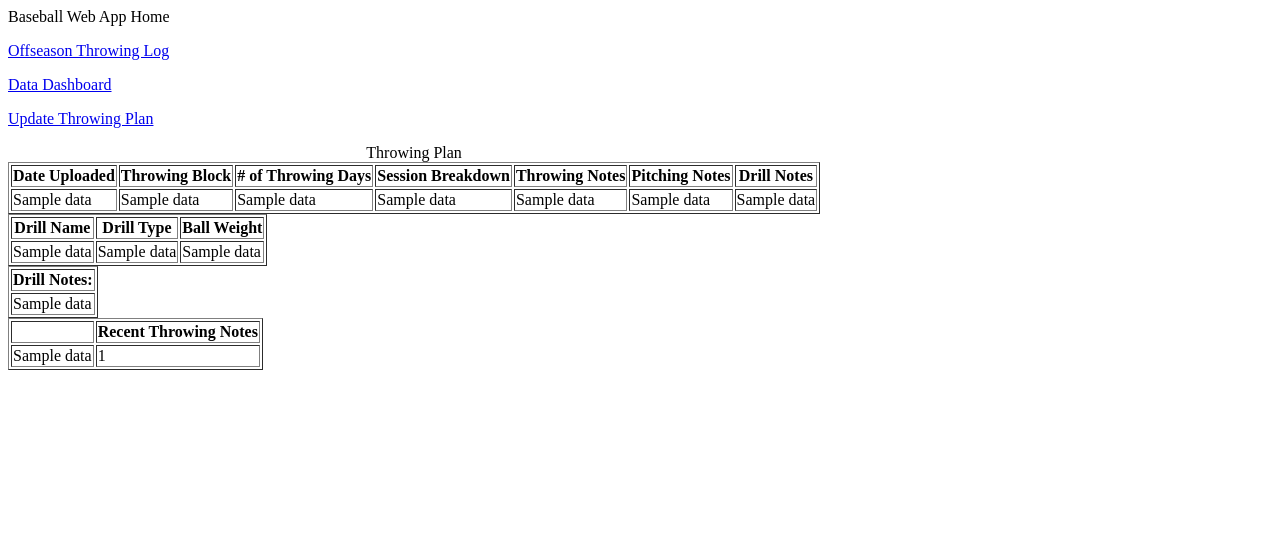
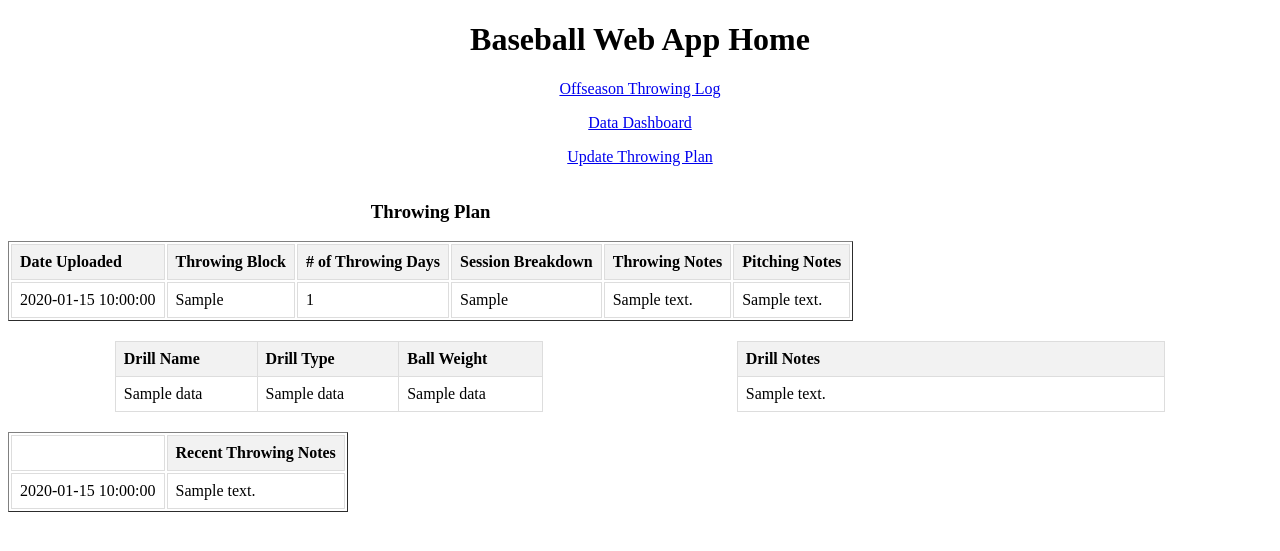
Before and after one commit to quixma/training-log, a Flask app: template templates/index.html in a window 1280 px wide. Shown: the top 551 px of the page. Run offline with Flask 3, Linux system fonts and the light colour scheme; the template is opened without the code that fills it: most values are stand-ins (such as "Sample title", 1, 10 or a date in 2020).

Commit message:
12/8 updates
updated table formats/css for hompage, added empty to null sql statements

```diff
--- a/app.py
+++ b/app.py
@@ -13,8 +13,8 @@ app = Flask(__name__)
 @app.route("/", methods=["GET"])
 def index():
     throwing_notes = get_throwing_notes()
-    throwing_plan_data, throwing_plan_drills = get_throwing_plan()
-    return render_template('index.html', throwing_notes=throwing_notes, throwing_plan_data=throwing_plan_data, throwing_plan_drills=throwing_plan_drills)
+    throwing_plan, drills = get_throwing_plan()
+    return render_template('index.html', throwing_notes = throwing_notes, throwing_plan=throwing_plan, drills=drills)
 
 @app.route('/offszn-throwing-form', methods=["GET","POST"])
 def offszn_throwing_form():
@@ -102,7 +102,6 @@ def submit_throw():
         cursor = conn.cursor()
         cursor.execute("INSERT INTO throwing_sessions (date, throwing_block, session_type, total_throws, body_weight, one_day_workload, max_velo, rpe, arm_readiness, notes) VALUES (?,?,?,?,?,?,?,?,?,?)",
                        (date,throwing_block, session_type, total_throws, bodyweight, one_day_wkld, max_velo, rpe, arm_readiness, notes))
-        #cursor.execute("UPDATE throwing_sessions SET total_throws = NULL WHERE total_throws = '', body_weight = NULL WHERE body_weight = '', one_day_workload = NULL WHERE one_day_workload = '', max_velo = NULL WHERE max_velo = '', rp = NULL WHERE rpe = '', arm_readiness = NULL WHERE arm_readiness = ''")
 
         session_id = cursor.lastrowid
         for x in range(len(drill_names)):
@@ -111,7 +110,20 @@ def submit_throw():
 
         conn.commit()
         conn.close()
+        updateEmptytoNull()
         return index()
+
+def updateEmptytoNull():
+    conn = get_db_connection();
+    cursor = conn.cursor()
+    cursor.execute("UPDATE throwing_sessions SET total_throws = NULL WHERE total_throws = ''")
+    cursor.execute('UPDATE throwing_sessions SET body_weight = NULL WHERE body_weight = ''')
+    cursor.execute('UPDATE throwing_sessions SET one_day_workload = NULL WHERE one_day_workload = '' ')
+    cursor.execute('UPDATE throwing_sessions SET max_velo = NULL WHERE max_velo = ''')
+    cursor.execute('UPDATE throwing_sessions SET rpe = NULL WHERE rpe = ''')
+    cursor.execute('UPDATE throwing_sessions SET arm_readiness = NULL WHERE arm_readiness = ''')
+    conn.commit()
+    conn.close()
 
 def get_db_connection():
     conn = sqlite3.connect('training_log.db')
@@ -124,7 +136,15 @@ def get_throwing_notes():
     cursor.execute('Select notes, date from throwing_sessions Where date >= datetime("now", "-8 days") ORDER BY  date DESC')
     notes = cursor.fetchall()
     conn.close()
-    return notes
+
+    updated_notes = []
+    for row in notes:
+        notes = row["notes"] or ""
+        updated_notes.append({
+            "date": row["date"],
+            "notes_html": notes.replace("-", "<br>-")
+    })
+    return updated_notes
 
 def get_throwing_plan():
     conn = get_db_connection()
@@ -134,7 +154,25 @@ def get_throwing_plan():
     cursor.execute('Select * from throwing_plan_drills where sessionId = (SELECT max(sessionId) from throwing_plan_drills)')
     drills = cursor.fetchall()
     conn.close()
-    return (throwing_plan, drills)
+
+    updatedThrowing_plan = []
+    for row in throwing_plan:
+        sessions = row['throwing_sessions'] or ""
+        th_notes = row['throwing_notes'] or ""
+        p_notes = row['pitching_notes'] or ""
+        d_notes = row['drill_notes'] or ""
+
+        updatedThrowing_plan.append({
+            "date": row["date"],
+            "throwing_block": row["throwing_block"],
+            "num_throwing_days": row["num_throwing_days"],
+            "sessions_html": sessions.replace("-","<br>-"),
+            "th_notes_html": th_notes.replace("-","<br>-"),
+            "p_notes_html": p_notes.replace("-","<br>-"),
+            "d_notes_html": d_notes.replace("-","<br>-"),
+            })
+
+    return (updatedThrowing_plan, drills)
 
 def get_summary_data():
     conn = get_db_connection()
@@ -147,5 +185,6 @@ def get_summary_data():
     conn.close()
     return (peak_velo, avg_readiness, total_throws)
 
+
 if(__name__ == '__main__'):
         app.run()
--- a/templates/index.html
+++ b/templates/index.html
@@ -3,16 +3,45 @@
   <head>
     <meta charset="utf-8">
     <title>Throwing Log Home</title>
+    <style>
+        .table-container {
+            display: flex;
+            justify-content: space-around; /* Distributes space between and around tables */
+            margin: 20px;
+            gap: 20px; /* Adds space between the tables */
+        }
+
+        .table {
+            border-collapse: collapse;
+            width: 35%; /* Adjust width as needed */
+        }
+
+        th, td {
+            border: 1px solid #ddd;
+            padding: 8px;
+            text-align: left;
+        }
+
+        th {
+            background-color: #f2f2f2;
+        }
+        header{
+				text-align: center;
+        }
+       p{
+			text-align: center;
+       }
+    </style>
   </head>
   <body>
-    <header>Baseball Web App Home</header>
+    <header><h1>Baseball Web App Home</h1></header>
     <main>
      <p><a href="{{ url_for('offszn_throwing_form') }}">Offseason Throwing Log</a></p>
      <p><a href="{{ url_for('dashboard') }}">Data Dashboard</a></p>
 
      <p><a href = "{{ url_for('throwing_plan') }}">Update Throwing Plan </a></p>
      <table border="1">
-     			<caption>Throwing Plan</caption>
+     			<caption><h3>Throwing Plan</h3></caption>
             <thead>
                 <tr>
                     <th>Date Uploaded</th>
@@ -21,24 +50,24 @@
 						  <th>Session Breakdown</th>
 						  <th>Throwing Notes</th>
 						  <th>Pitching Notes</th>
-						  <th>Drill Notes</th>
+
                 </tr>
             </thead>
             <tbody>
-                {% for data in throwing_plan_data %}
+                {% for data in throwing_plan %}
                 <tr>
-                	  <td>{{ data[1] }}</td> {#date#}
-                    <td>{{ data[2] }}</td> {#throwing block#}
-                    <td>{{ data[3] }}</td> {#num throwing days#}
-                    <td>{{ data[4] }}</td> {#session breakdown#}
-                    <td>{{ data[5] }}</td> {#throwing notes#}
-                    <td>{{ data[6] }}</td> {#pitching notes#}
-                    <td>{{ data[7] }}</td> {#drill notes#}
+                	  <td>{{ data["date"] }}</td> {#date#}
+                    <td>{{ data["throwing_block"] }}</td> {#throwing block#}
+                    <td>{{ data["num_throwing_days"] }}</td> {#num throwing days#}
+                    <td>{{ data["sessions_html"]  | safe }}</td> {#session breakdown#}
+                    <td>{{ data["th_notes_html"]  | safe }}</td> {#throwing notes#}
+                    <td>{{ data["p_notes_html"]  | safe }}</td> {#pitching notes#}
                 </tr>
                 {% endfor %}
             </tbody>
         </table>
-      <table border="1">
+      <div class = "table-container">
+      <table class = "table" border="1">
             <thead>
                 <tr>
                     <th>Drill Name</th>
@@ -48,16 +77,25 @@
                 </tr>
             </thead>
             <tbody>
-                {% for data in throwing_plan_drills %}
+                {% for data in drills %}
                 <tr>
                 	  <td>{{ data[2] }}</td> {#Name#}
                     <td>{{ data[3] }}</td> {#Type#}
                     <td>{{ data[4] }}</td> {#Weight#}
                 </tr>
                 {% endfor %}
-             </tbody>
+            </tbody>
         </table>
-         <table border = "1">
+        <table class="table">
+        <thead><tr><th>Drill Notes</th></tr></thead>
+        <tbody><tr>
+        	{% for data in throwing_plan %}
+					 	<td>{{ data["d_notes_html"]  | safe }}</td> {#drill notes#}
+					 {% endfor %}
+        </tr></tbody>
+         </table>
+         </div>
+        <!-- <table border = "1">
          <thead><tr><th>Drill Notes:</th></tr></thead>
          	<tbody>
                 <tr>
@@ -66,7 +104,7 @@
                 	{% endfor %}
                 </tr>
              </tbody>
-          </table>
+          </table> -->
 		<table border="1">
             <thead>
                 <tr>
@@ -75,12 +113,13 @@
                 </tr>
             </thead>
             <tbody>
-                {% for data in throwing_notes %}
+               	{% for data in throwing_notes %}
                 <tr>
-                	  <td>{{ data[1] }}</td> {#date#}
-                    <td>{{ data[0] }}</td> {#notes#}
+                	  <td>{{ data["date"] }}</td> {#date#}
+                    <td>{{ data["notes_html"] | safe }}</td> {#notes#}
                 </tr>
                 {% endfor %}
+
             </tbody>
         </table>
     </main>
```
Also changed, not shown: training_log.db, 1 other file.
